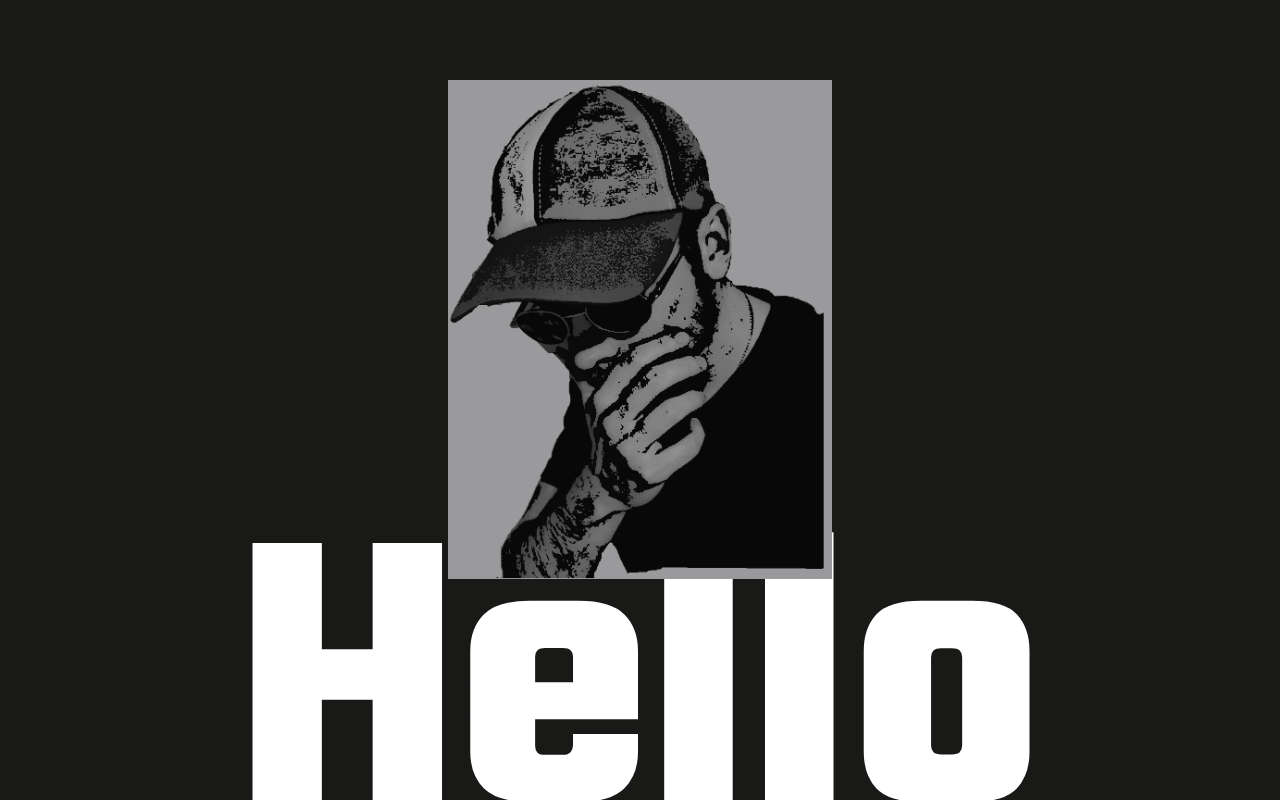
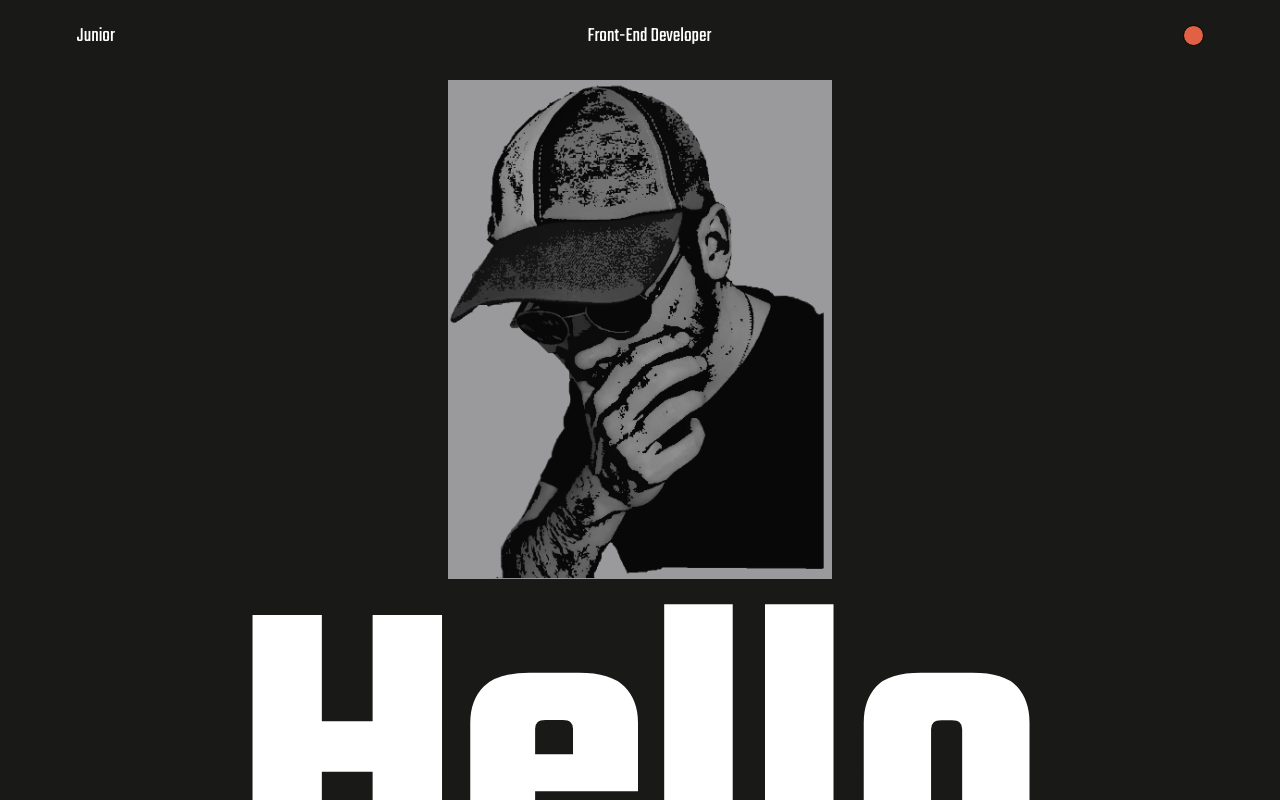
Before and after one commit to martiusx/portfolio-react, a React (Create React App) app: page / in a window 1280 px wide. Shown: the top 800 px of the page. Built offline with nearby package versions, Linux system fonts and the light colour scheme; a web font is replaced by a local one.

Commit message:
home updated

```diff
--- a/src/pages/home/Home.js
+++ b/src/pages/home/Home.js
@@ -1,15 +1,17 @@
 import HomeHeader from "./homeHeader";
 import HomeContent from "./homeContent";
 import HomeFooter from "./homeFooter";
+import HomeNav from "./homeNav";
 
-const Home = function() {
-    return(
-        <>
-            <HomeHeader/>
-            <HomeContent/>
-            <HomeFooter/>
-        </>
-    )
-}
+const Home = function () {
+  return (
+    <>
+      <HomeNav />
+      <HomeHeader />
+      <HomeContent />
+      <HomeFooter />
+    </>
+  );
+};
 
 export default Home;
--- a/src/pages/home/scss/_home.scss
+++ b/src/pages/home/scss/_home.scss
@@ -1,3 +1,4 @@
-@import '../homeHeader/scss/homeHeader';
-@import '../homeContent/scss/homeContent';
-@import '../homeFooter/scss/homeFooter';
+@import "../homeNav/scss/homeNav";
+@import "../homeHeader/scss/homeHeader";
+@import "../homeContent/scss/homeContent";
+@import "../homeFooter/scss/homeFooter";
```
Also changed, not shown: src/App.js (+5 -5 lines).
